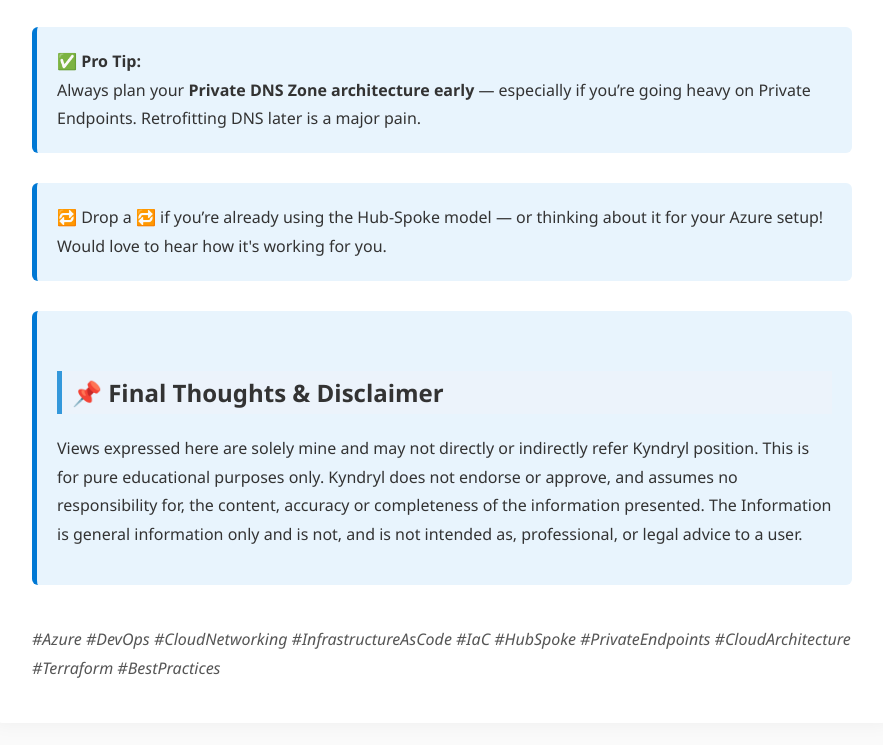
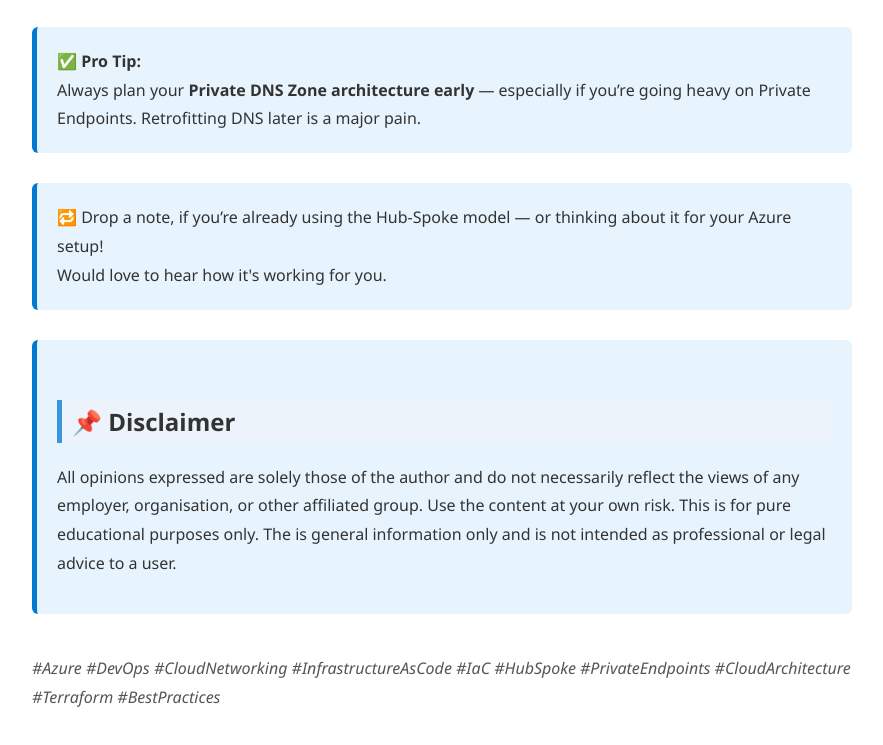
Before and after one commit to Gnana-Tech-Page/hub-spoke-model, a plain HTML site: page index.html in a window 1280 px wide. Shown: the part 1708-2453 px from the top of the page, without its empty margins (198-1081 px from the left). Drawn offline with Linux system fonts and the light colour scheme.

Commit message:
Update index.html

```diff
--- a/index.html
+++ b/index.html
@@ -109,13 +109,13 @@
     </div>
 
     <div class="cta">
-      🔁 Drop a 🔁 if you’re already using the Hub-Spoke model — or thinking about it for your Azure setup! <br>
+      🔁 Drop a note, if you’re already using the Hub-Spoke model — or thinking about it for your Azure setup! <br>
       Would love to hear how it's working for you.
     </div>
 
     <div class="benefits">
-        <h2>📌 Final Thoughts & Disclaimer</h2>
-        <p>Views expressed here are solely mine and may not directly or indirectly refer Kyndryl position. This is for pure educational purposes only. Kyndryl does not endorse or approve, and assumes no responsibility for, the content, accuracy or completeness of the information presented. The Information is general information only and is not, and is not intended as, professional, or legal advice to a user.</p>
+        <h2>📌 Disclaimer</h2>
+        <p>All opinions expressed are solely those of the author and do not necessarily reflect the views of any employer, organisation, or other affiliated group. Use the content at your own risk. This is for pure educational purposes only. The is general information only and is not intended as professional or legal advice to a user.</p>
     </div>
 
     <div class="hashtag">
```
